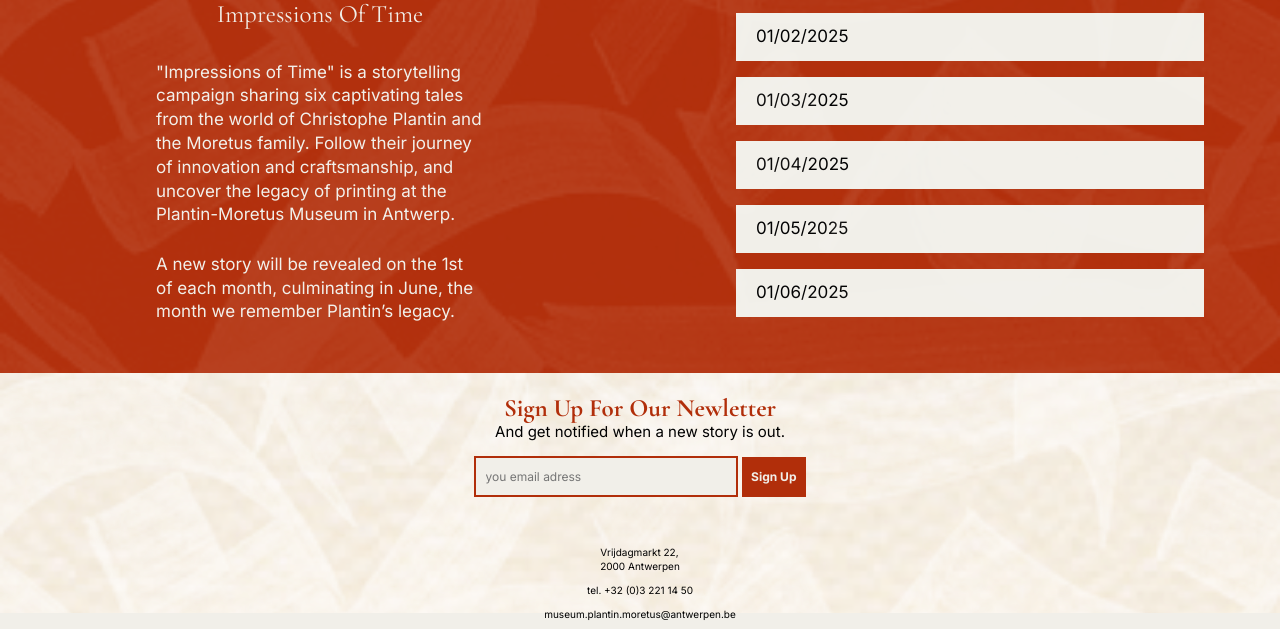
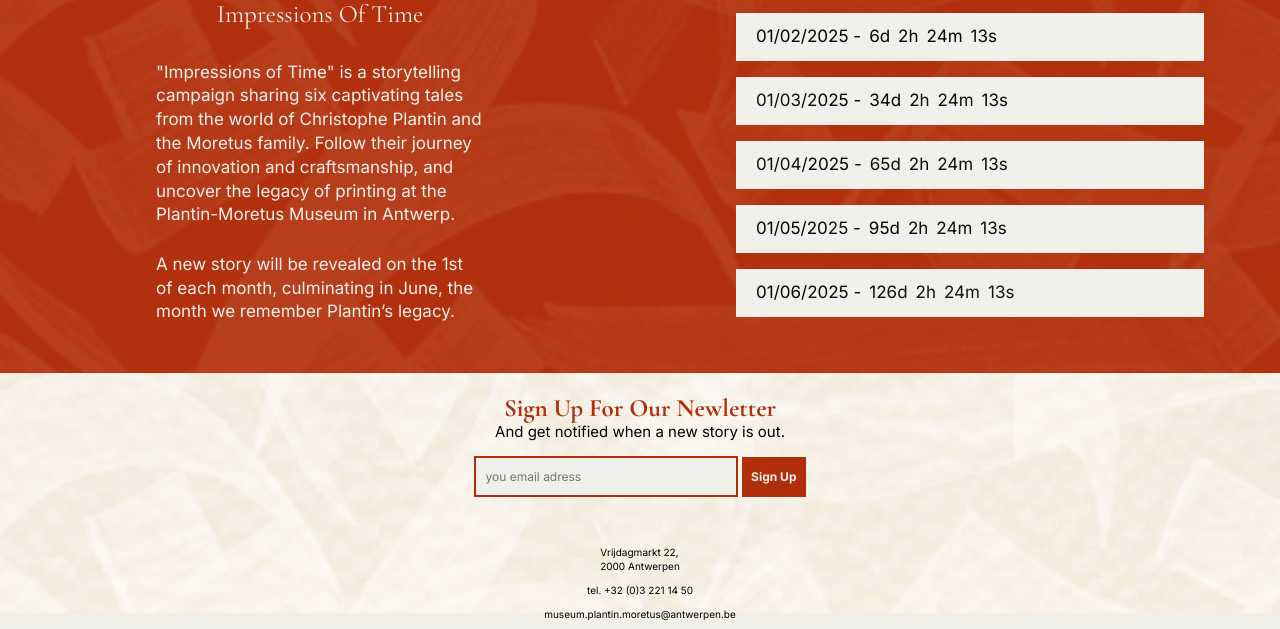
Before and after one commit to febeverelst/int3, a website built with Vite: page index.html in a window 1280 px wide. Shown: the part 7634-8263 px from the top of the page. Built offline with nearby package versions, Linux system fonts and the light colour scheme.

Commit message:
campaign countdown

```diff
--- a/index.html
+++ b/index.html
@@ -549,12 +549,104 @@
           </div>
         </div>
         <div class="carousel__item campaign__countdown">
-          <div class="bodycopy campaign__date">Before The Fame</div>
-          <div class="bodycopy campaign__date">01/02/2025</div>
-          <div class="bodycopy campaign__date">01/03/2025</div>
-          <div class="bodycopy campaign__date">01/04/2025</div>
-          <div class="bodycopy campaign__date">01/05/2025</div>
-          <div class="bodycopy campaign__date">01/06/2025</div>
+          <div class="bodycopy campaign__date">
+            <p>Before The Fame</p>
+          </div>
+          <div class="bodycopy campaign__date">
+            <p class="campaign__date-text">01/02/2025 -</p>
+            <div class="count">
+              <p class="count__number days1">00</p>
+              <p class="count__label">d</p>
+            </div>
+            <div class="count">
+              <p class="count__number hours1">00</p>
+              <p class="count__label">h</p>
+            </div>
+            <div class="count">
+              <p class="count__number minutes1">00</p>
+              <p class="count__label">m</p>
+            </div>
+            <div class="count">
+              <p class="count__number seconds1">00</p>
+              <p class="count__label">s</p>
+            </div>
+          </div>
+          <div class="bodycopy campaign__date">
+            <p>01/03/2025 -</p>
+            <div class="count">
+              <p class="count__number days2">00</p>
+              <p class="count__label">d</p>
+            </div>
+            <div class="count">
+              <p class="count__number hours2">00</p>
+              <p class="count__label">h</p>
+            </div>
+            <div class="count">
+              <p class="count__number minutes2">00</p>
+              <p class="count__label">m</p>
+            </div>
+            <div class="count">
+              <p class="count__number seconds2">00</p>
+              <p class="count__label">s</p>
+            </div>
+          </div>
+          <div class="bodycopy campaign__date">
+            <p>01/04/2025 -</p>
+            <div class="count">
+              <p class="count__number days3">00</p>
+              <p class="count__label">d</p>
+            </div>
+            <div class="count">
+              <p class="count__number hours3">00</p>
+              <p class="count__label">h</p>
+            </div>
+            <div class="count">
+              <p class="count__number minutes3">00</p>
+              <p class="count__label">m</p>
+            </div>
+            <div class="count">
+              <p class="count__number seconds3">00</p>
+              <p class="count__label">s</p>
+            </div>
+          </div>
+          <div class="bodycopy campaign__date">
+            <p>01/05/2025 -</p>
+            <div class="count">
+              <p class="count__number days4">00</p>
+              <p class="count__label">d</p>
+            </div>
+            <div class="count">
+              <p class="count__number hours4">00</p>
+              <p class="count__label">h</p>
+            </div>
+            <div class="count">
+              <p class="count__number minutes4">00</p>
+              <p class="count__label">m</p>
+            </div>
+            <div class="count">
+              <p class="count__number seconds4">00</p>
+              <p class="count__label">s</p>
+            </div>
+          </div>
+          <div class="bodycopy campaign__date">
+            <p>01/06/2025 -</p>
+            <div class="count">
+              <p class="count__number days5">00</p>
+              <p class="count__label">d</p>
+            </div>
+            <div class="count">
+              <p class="count__number hours5">00</p>
+              <p class="count__label">h</p>
+            </div>
+            <div class="count">
+              <p class="count__number minutes5">00</p>
+              <p class="count__label">m</p>
+            </div>
+            <div class="count">
+              <p class="count__number seconds5">00</p>
+              <p class="count__label">s</p>
+            </div>
+          </div>
         </div>
       </div>
       <div class="campaign__pagination">
--- a/src/css/style.css
+++ b/src/css/style.css
@@ -980,6 +980,12 @@
   display: flex;
   align-items: center;
   padding-inline-start: 1.25rem;
+  gap: .5rem;
+}
+
+.count {
+  display: flex;
+
 }
 
 .campaign__pagination {
--- a/src/js/main.js
+++ b/src/js/main.js
@@ -1,5 +1,5 @@
 import { initHamburger } from './hamburger.js';
-import { updateProgressBar } from './progress.js';
+import { updateProgressBar, countdown } from './progress.js';
 import { minigame } from './minigame.js';
 import { typeQuote, printingKeywords } from './gsap.js';
 
@@ -53,6 +53,7 @@
 
     initHamburger();
     updateProgressBar();
+    countdown();
     minigame();
     typeQuote();
     printingKeywords();
--- a/src/js/progress.js
+++ b/src/js/progress.js
@@ -11,3 +11,36 @@
 
 // event listener for scroll
 document.addEventListener('scroll', updateProgressBar);
+
+export const countdown = () => {
+    const countDownDates = [
+        { date: new Date("Feb 1, 2025 00:00:00").getTime(), selector: "1" },
+        { date: new Date("Mar 1, 2025 00:00:00").getTime(), selector: "2" },
+        { date: new Date("Apr 1, 2025 00:00:00").getTime(), selector: "3" },
+        { date: new Date("May 1, 2025 00:00:00").getTime(), selector: "4" },
+        { date: new Date("Jun 1, 2025 00:00:00").getTime(), selector: "5" },
+    ];
+
+    const updateCountdown = (now, countDownDate, selector) => {
+        const offsetTime = countDownDate - now;
+
+        // Calculate remaining time
+        const days = Math.floor(offsetTime / (1000 * 60 * 60 * 24));
+        const hours = Math.floor((offsetTime % (1000 * 60 * 60 * 24)) / (1000 * 60 * 60));
+        const minutes = Math.floor((offsetTime % (1000 * 60 * 60)) / (1000 * 60));
+        const seconds = Math.floor((offsetTime % (1000 * 60)) / 1000);
+
+        // Update HTML
+        document.querySelector(`.days${selector}`).innerHTML = days;
+        document.querySelector(`.hours${selector}`).innerHTML = hours;
+        document.querySelector(`.minutes${selector}`).innerHTML = minutes;
+        document.querySelector(`.seconds${selector}`).innerHTML = seconds;
+    };
+
+    const intervalFunction = () => {
+        const now = new Date().getTime();
+        countDownDates.forEach(({ date, selector }) => updateCountdown(now, date, selector));
+    };
+
+    setInterval(intervalFunction, 1000);
+};
```
Lines whose indentation alone changed are shown as unchanged.
